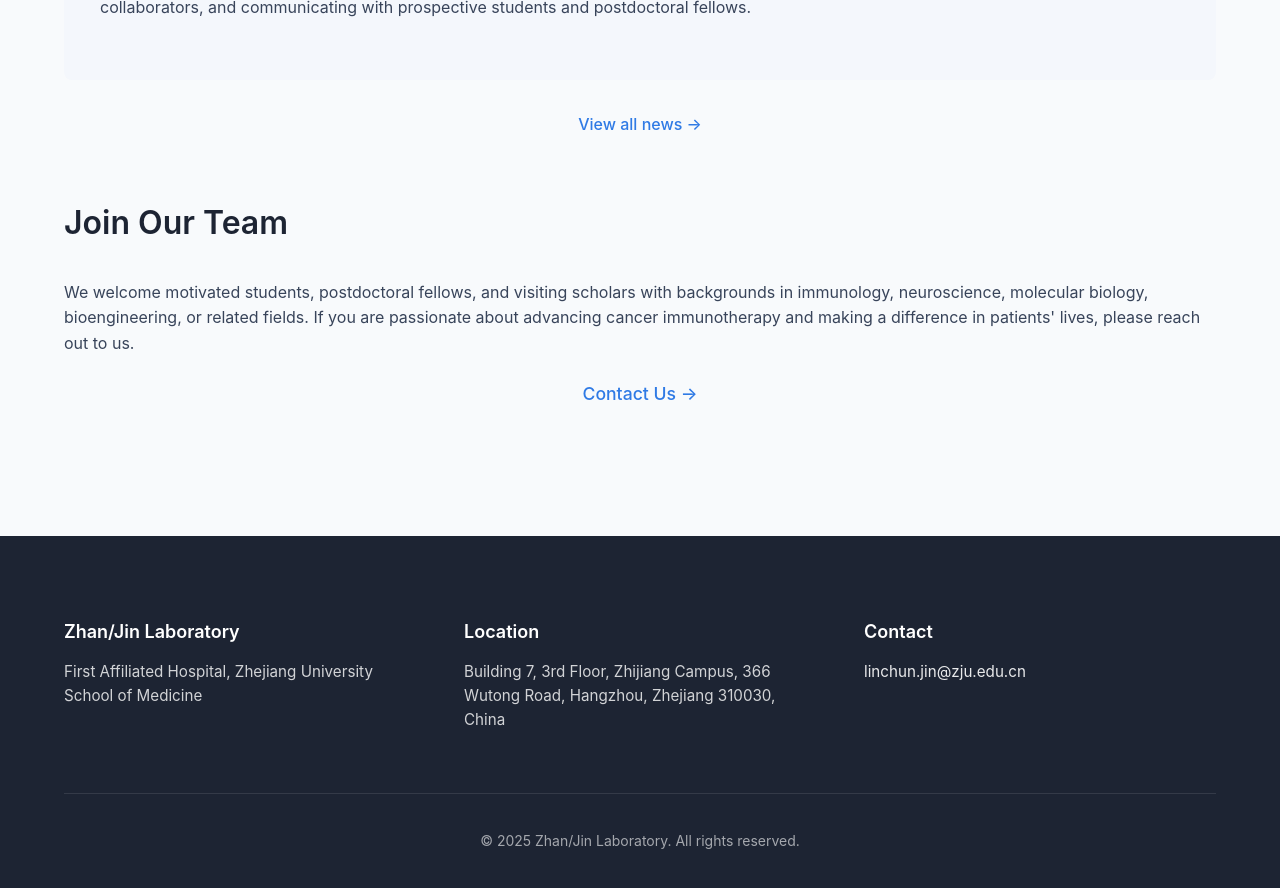
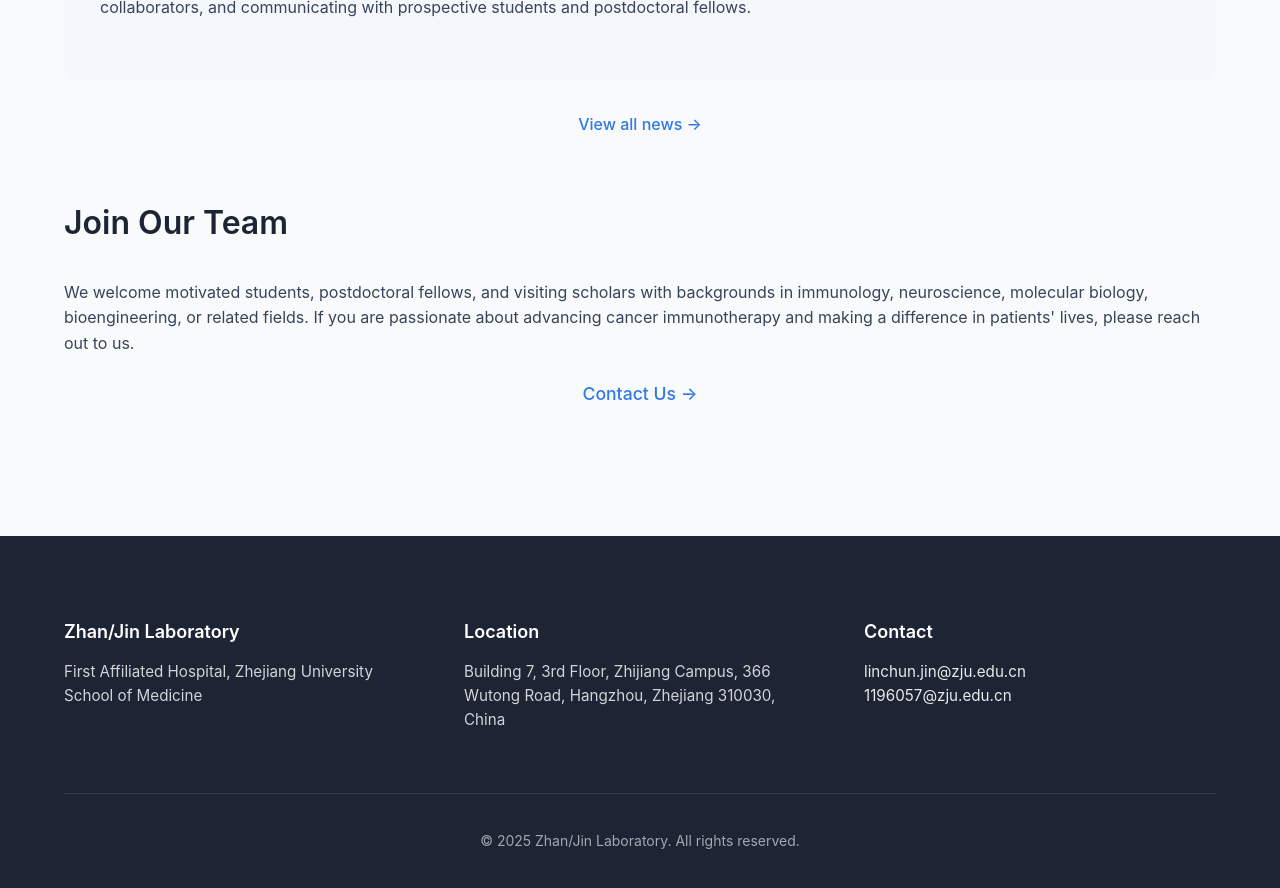
Before and after one commit to Zhan-JinLab/Zhan-JinLab.github.io, a Jekyll site: the page built from index.md, in a window 1280 px wide and 900 px high, scrolled down 2829 px. Shown: the top 888 px of the window. Built offline with Jekyll 4.4.1, drawn with Linux system fonts in a browser that asks for light colours.

```diff
--- a/_includes/footer.html
+++ b/_includes/footer.html
@@ -13,6 +13,8 @@
                 <h3>Contact</h3>
                 <p>
                     <a href="mailto:{{ site.lab.email }}">{{ site.lab.email }}</a>
+                    <br>
+                    <a href="mailto:{{ site.lab.secondary_email }}">{{ site.lab.secondary_email }}</a>
                 </p>
             </div>
         </div>
```
